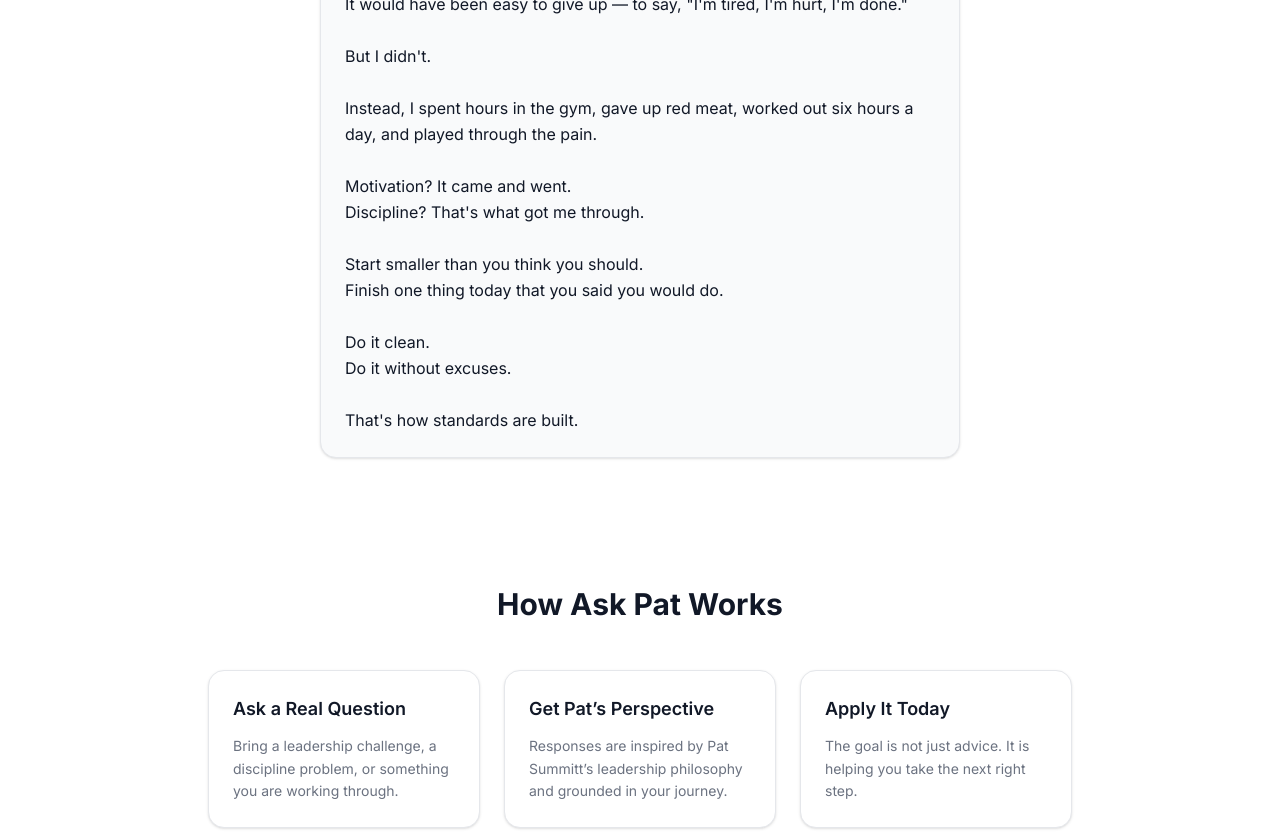
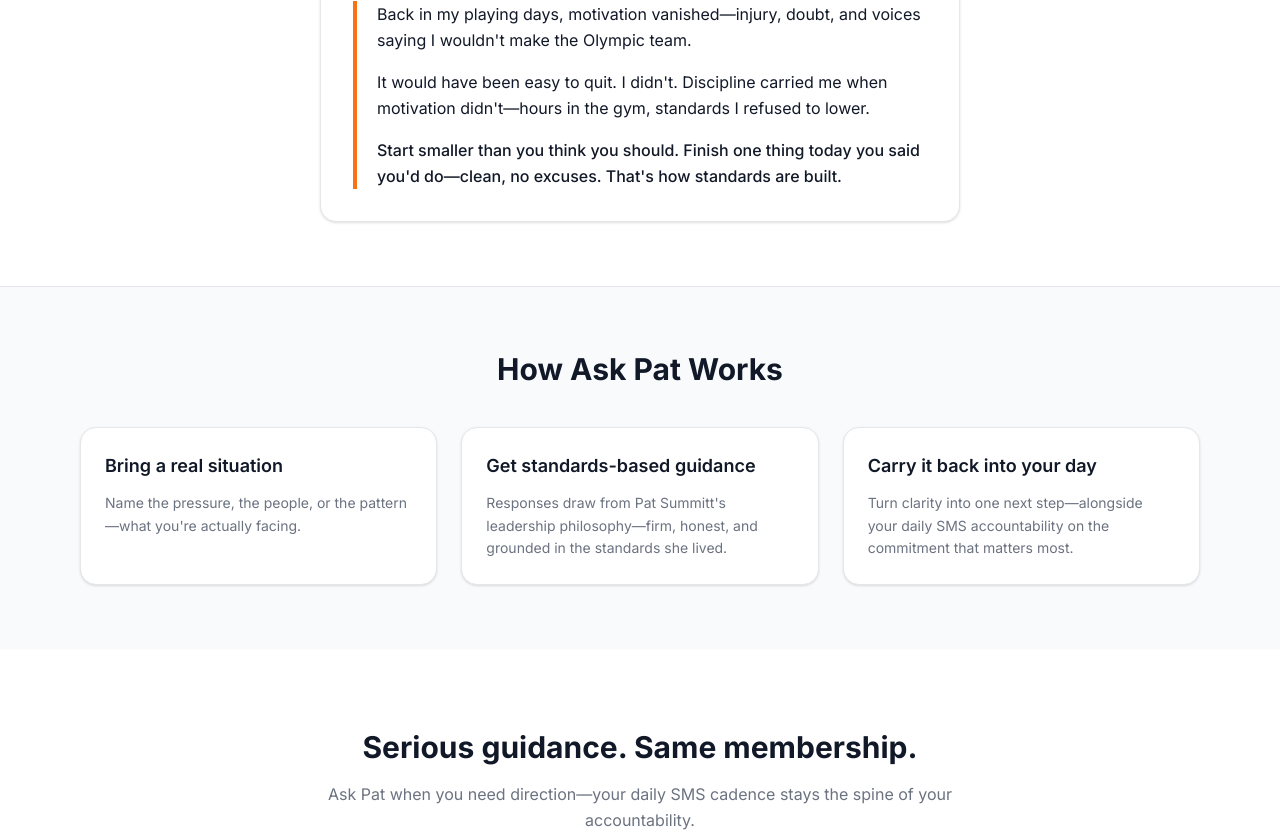
Before and after one commit to tylersummitt-jpg/Summitt-mindset, a Next.js app: page /ask-pat-preview in a window 1280 px wide. Shown: the part 1179-2011 px from the top of the page. Built offline with nearby package versions, Linux system fonts and the light colour scheme; no server answers.

Commit message:
ask pat preview

```diff
--- a/src/app/ask-pat-preview/page.tsx
+++ b/src/app/ask-pat-preview/page.tsx
@@ -1,9 +1,23 @@
 import Link from "next/link";
+import Image from "next/image";
 import { currentUser } from "@clerk/nextjs/server";
-import { PageHero } from "@/components/PageHero";
-import { getPageImage } from "@/data/page-images";
 
 const SIGN_IN_WITH_SUBSCRIBE_REDIRECT = `/sign-in?redirect_url=${encodeURIComponent("/subscribe")}`;
+
+/** Primary CTA — homepage-style dark hero (ring offset for dark background). */
+const ctaHeroPrimaryClass =
+  "inline-flex items-center justify-center w-full sm:w-auto rounded-xl px-6 py-3 text-sm font-semibold text-white bg-[var(--brand)] hover:opacity-95 shadow-md shadow-orange-500/20 transition-opacity focus-visible:outline-none focus-visible:ring-2 focus-visible:ring-[var(--ring)] focus-visible:ring-offset-2 focus-visible:ring-offset-neutral-950 md:px-8 md:py-4 md:text-base";
+
+/** Secondary CTA — readable on dark hero. */
+const ctaHeroSecondaryClass =
+  "inline-flex items-center justify-center w-full sm:w-auto rounded-xl px-6 py-3 text-sm font-semibold text-white border border-white/25 bg-white/10 backdrop-blur-sm hover:bg-white/15 transition-colors focus-visible:outline-none focus-visible:ring-2 focus-visible:ring-[var(--ring)] focus-visible:ring-offset-2 focus-visible:ring-offset-neutral-950 md:px-8 md:py-4 md:text-base";
+
+/** Primary CTA on light sections below the fold. */
+const ctaLightPrimaryClass =
+  "inline-flex items-center justify-center rounded-xl px-6 py-3 text-sm font-semibold text-white bg-[var(--brand)] hover:opacity-95 shadow-md shadow-orange-500/20 transition-opacity focus-visible:outline-none focus-visible:ring-2 focus-visible:ring-[var(--ring)] focus-visible:ring-offset-2 focus-visible:ring-offset-[var(--bg)] md:px-8 md:py-4 md:text-base";
+
+const HERO_IMAGE_ALT =
+  "Coach Pat Summitt coaching with focus and intensity on the court";
 
 export default async function AskPatPreviewPage() {
   const user = await currentUser();
@@ -11,144 +25,165 @@ export default async function AskPatPreviewPage() {
 
   const cardBase =
     "rounded-2xl border border-[var(--border)] bg-[var(--surface)] p-6 shadow-sm";
-  const image = getPageImage("/ask-pat-preview");
 
   return (
-    <main className="min-h-screen bg-[var(--bg)]">
-      <PageHero
-        title="Ask Pat."
-        subtitle="Get leadership guidance inspired by Coach Pat Summitt's standards, discipline, and mindset. Ask about leadership, consistency, discipline, or a real situation you're facing."
-        imageSrc={image?.src ?? "/brand/pat-hero.jpeg"}
-        imageAlt={image?.alt ?? "Coach Pat Summitt"}
-        imagePosition="object-[center_20%]"
-      >
-        <div className="flex flex-col sm:flex-row gap-3">
-          <Link
-            href={trialHref}
-            className="inline-flex items-center justify-center px-6 py-3 rounded-md text-sm font-semibold text-white bg-[var(--brand)] hover:opacity-90"
-          >
-            Start 7-Day Free Trial
-          </Link>
-          <Link
-            href="/daily-practice"
-            className="inline-flex items-center justify-center px-6 py-3 rounded-md text-sm font-semibold border border-[var(--border)] bg-[var(--surface)] text-[var(--text)] hover:bg-[var(--ink)]"
-          >
-            See Daily Practice
-          </Link>
-        </div>
-      </PageHero>
+    <div className="min-h-screen bg-[var(--bg)] overflow-x-hidden">
+      {/* Hero — homepage-style full-bleed */}
+      <section className="relative w-full overflow-hidden border-b border-[var(--border)] bg-neutral-950">
+        <div className="relative isolate min-h-[72vh] md:min-h-[80vh] w-full min-w-0">
+          <div className="absolute inset-0 md:hidden">
+            <Image
+              src="/brand/ask-pat-preview-mobile.jpeg"
+              alt={HERO_IMAGE_ALT}
+              fill
+              sizes="100vw"
+              priority
+              className="object-cover object-center"
+            />
+          </div>
+          <div className="absolute inset-0 hidden md:block">
+            <Image
+              src="/brand/ask-pat-preview-desktop.jpeg"
+              alt={HERO_IMAGE_ALT}
+              fill
+              sizes="100vw"
+              priority
+              className="object-cover object-center md:object-[40%_center] lg:object-center"
+            />
+          </div>
+          <div
+            className="absolute inset-0 z-[1] pointer-events-none bg-[linear-gradient(to_top,rgba(0,0,0,0.88)_0%,rgba(0,0,0,0.38)_42%,rgba(0,0,0,0.12)_58%,transparent_78%)] md:bg-[linear-gradient(90deg,rgba(0,0,0,0.94)_0%,rgba(0,0,0,0.52)_14%,rgba(0,0,0,0.2)_26%,rgba(0,0,0,0.06)_36%,transparent_46%)]"
+            aria-hidden
+          />
+          <div className="relative z-10 flex min-h-[72vh] md:min-h-[80vh] w-full max-w-6xl mx-auto min-w-0 flex-col justify-end px-4 sm:px-6 py-10 pb-12 md:mx-0 md:ml-6 lg:ml-10 xl:ml-12 md:mr-auto md:py-20 md:pb-24 md:justify-end md:items-start">
+            <div className="flex w-full max-w-2xl flex-col gap-5 md:gap-8 min-w-0">
+              <div className="space-y-3 md:space-y-5">
+                <h1 className="text-2xl font-bold leading-snug tracking-tight text-white drop-shadow-sm sm:text-3xl md:text-5xl md:leading-tight lg:text-6xl">
+                  Ask Pat when you need the truth.
+                </h1>
+                <p className="text-base leading-snug text-white/90 drop-shadow-sm sm:text-lg sm:leading-relaxed md:text-xl md:leading-relaxed">
+                  Leadership guidance shaped by Coach Summitt&apos;s standards —
+                  for discipline, pressure, consistency, and the situations that
+                  actually show up in your life.
+                </p>
+              </div>
 
-      {/* --------------------------------------------------
-          EXAMPLE QUESTION
-          -------------------------------------------------- */}
-      <section className="max-w-2xl mx-auto px-4 py-16">
-        <p className="text-sm font-semibold text-[var(--muted)] mb-3">
-          Example Question
-        </p>
-        <div className={cardBase}>
-          <p className="text-[var(--text)] leading-relaxed italic">
-            “How do I stay disciplined when I don’t feel motivated?”
-          </p>
-        </div>
-      </section>
+              <div className="flex flex-col sm:flex-row gap-3 w-full max-w-md sm:max-w-none">
+                <Link href={trialHref} className={ctaHeroPrimaryClass}>
+                  Start 7-Day Free Trial
+                </Link>
+                <Link href="/daily-practice" className={ctaHeroSecondaryClass}>
+                  See Daily Practice
+                </Link>
+              </div>
 
-      {/* --------------------------------------------------
-          PAT'S ANSWER
-          -------------------------------------------------- */}
-      <section className="max-w-2xl mx-auto px-4 pb-16">
-        <p className="text-sm font-semibold text-[var(--text)] mb-3">
-          Pat’s Perspective
-        </p>
-        <div className="rounded-2xl border border-[var(--border)] bg-[var(--brand-soft)] p-6 shadow-sm">
-          <p className="text-[var(--text)] whitespace-pre-line leading-relaxed">
-            Let me tell you about a time back in my playing days when motivation
-            was nowhere to be found. I was nursing a knee injury, sidelined with a
-            twelve-inch scar and told by the top coaches that I didn't have a
-            chance to make the Olympic team.
-            {"\n\n"}
-            It would have been easy to give up — to say, "I'm tired, I'm hurt,
-            I'm done."
-            {"\n\n"}
-            But I didn't.
-            {"\n\n"}
-            Instead, I spent hours in the gym, gave up red meat, worked out six
-            hours a day, and played through the pain.
-            {"\n\n"}
-            Motivation? It came and went.
-            {"\n"}
-            Discipline? That's what got me through.
-            {"\n\n"}
-            Start smaller than you think you should.
-            {"\n"}
-            Finish one thing today that you said you would do.
-            {"\n\n"}
-            Do it clean.
-            {"\n"}
-            Do it without excuses.
-            {"\n\n"}
-            That's how standards are built.
-          </p>
-        </div>
-      </section>
-
-      {/* --------------------------------------------------
-          HOW ASK PAT WORKS
-          -------------------------------------------------- */}
-      <section className="bg-[var(--ink)] py-16">
-        <div className="max-w-4xl mx-auto px-4">
-          <h2 className="text-2xl sm:text-3xl font-bold text-[var(--text)] text-center mb-12">
-            How Ask Pat Works
-          </h2>
-          <div className="grid sm:grid-cols-3 gap-6">
-            <div className={cardBase}>
-              <h3 className="text-lg font-semibold text-[var(--text)] mb-3">
-                Ask a Real Question
-              </h3>
-              <p className="text-[var(--muted)] text-sm leading-relaxed">
-                Bring a leadership challenge, a discipline problem, or something
-                you are working through.
-              </p>
-            </div>
-            <div className={cardBase}>
-              <h3 className="text-lg font-semibold text-[var(--text)] mb-3">
-                Get Pat’s Perspective
-              </h3>
-              <p className="text-[var(--muted)] text-sm leading-relaxed">
-                Responses are inspired by Pat Summitt’s leadership philosophy and
-                grounded in your journey.
-              </p>
-            </div>
-            <div className={cardBase}>
-              <h3 className="text-lg font-semibold text-[var(--text)] mb-3">
-                Apply It Today
-              </h3>
-              <p className="text-[var(--muted)] text-sm leading-relaxed">
-                The goal is not just advice. It is helping you take the next
-                right step.
+              <p className="text-sm text-white/80 drop-shadow-sm">
+                7-day free trial • Cancel anytime
               </p>
             </div>
           </div>
         </div>
       </section>
 
-      {/* --------------------------------------------------
-          FINAL CTA
-          -------------------------------------------------- */}
+      {/* Membership / SMS bridge */}
+      <section className="border-b border-[var(--border)] bg-gray-50">
+        <div className="max-w-3xl mx-auto px-4 py-10 sm:py-12 text-center">
+          <p className="text-base sm:text-lg text-[var(--text)] leading-relaxed font-medium">
+            Included with the same membership as your daily SMS accountability —
+            optional depth when you need to think deeper.
+          </p>
+        </div>
+      </section>
+
+      {/* Example question */}
+      <section className="max-w-2xl mx-auto px-4 py-12 sm:py-14">
+        <h2 className="text-xl sm:text-2xl font-bold text-[var(--text)] mb-4">
+          Example question
+        </h2>
+        <div className={cardBase}>
+          <p className="text-[var(--text)] leading-relaxed italic text-lg">
+            &ldquo;How do I stay disciplined when I don&apos;t feel
+            motivated?&rdquo;
+          </p>
+        </div>
+      </section>
+
+      {/* Pat&apos;s Perspective — shortened sample */}
+      <section className="max-w-2xl mx-auto px-4 pb-12 sm:pb-16">
+        <h2 className="text-xl sm:text-2xl font-bold text-[var(--text)] mb-6">
+          Pat&apos;s Perspective
+        </h2>
+        <div className="rounded-2xl border border-[var(--border)] bg-[var(--surface)] p-6 sm:p-8 shadow-sm space-y-4">
+          <blockquote className="border-l-4 border-[var(--brand)] pl-5 text-[var(--text)] leading-relaxed">
+            <p className="mb-4">
+              Back in my playing days, motivation vanished—injury, doubt, and
+              voices saying I wouldn&apos;t make the Olympic team.
+            </p>
+            <p className="mb-4">
+              It would have been easy to quit. I didn&apos;t. Discipline carried
+              me when motivation didn&apos;t—hours in the gym, standards I
+              refused to lower.
+            </p>
+            <p className="font-medium text-[var(--text)]">
+              Start smaller than you think you should. Finish one thing today you
+              said you&apos;d do—clean, no excuses. That&apos;s how standards
+              are built.
+            </p>
+          </blockquote>
+        </div>
+      </section>
+
+      {/* How Ask Pat Works */}
+      <section className="border-t border-[var(--border)] bg-gray-50 py-12 sm:py-16">
+        <div className="max-w-6xl mx-auto px-4">
+          <h2 className="text-2xl sm:text-3xl font-bold text-[var(--text)] text-center mb-10">
+            How Ask Pat Works
+          </h2>
+          <div className="grid gap-6 md:grid-cols-3">
+            <div className={cardBase}>
+              <h3 className="text-lg font-semibold text-[var(--text)] mb-3">
+                Bring a real situation
+              </h3>
+              <p className="text-[var(--muted)] text-sm leading-relaxed">
+                Name the pressure, the people, or the pattern—what you&apos;re
+                actually facing.
+              </p>
+            </div>
+            <div className={cardBase}>
+              <h3 className="text-lg font-semibold text-[var(--text)] mb-3">
+                Get standards-based guidance
+              </h3>
+              <p className="text-[var(--muted)] text-sm leading-relaxed">
+                Responses draw from Pat Summitt&apos;s leadership philosophy—firm,
+                honest, and grounded in the standards she lived.
+              </p>
+            </div>
+            <div className={cardBase}>
+              <h3 className="text-lg font-semibold text-[var(--text)] mb-3">
+                Carry it back into your day
+              </h3>
+              <p className="text-[var(--muted)] text-sm leading-relaxed">
+                Turn clarity into one next step—alongside your daily SMS
+                accountability on the commitment that matters most.
+              </p>
+            </div>
+          </div>
+        </div>
+      </section>
+
+      {/* Final CTA */}
       <section className="max-w-2xl mx-auto px-4 py-12 sm:py-16 md:py-20 text-center">
         <h2 className="text-2xl sm:text-3xl font-bold text-[var(--text)] mb-4">
-          Leadership gets clearer when you reflect.
+          Serious guidance. Same membership.
         </h2>
         <p className="text-[var(--muted)] mb-8 leading-relaxed">
-          Members can ask Pat questions anytime while building their daily
-          practice.
+          Ask Pat when you need direction—your daily SMS cadence stays the spine
+          of your accountability.
         </p>
-        <Link
-          href={trialHref}
-          className="inline-flex items-center justify-center px-6 py-3 rounded-md text-sm font-semibold text-white bg-[var(--brand)] hover:opacity-90"
-        >
+        <Link href={trialHref} className={ctaLightPrimaryClass}>
           Start 7-Day Free Trial
         </Link>
       </section>
-    </main>
+    </div>
   );
 }
```
Also changed, not shown: public/brand/ask-pat-preview-desktop.jpeg (added), public/brand/ask-pat-preview-mobile.jpeg (added).
